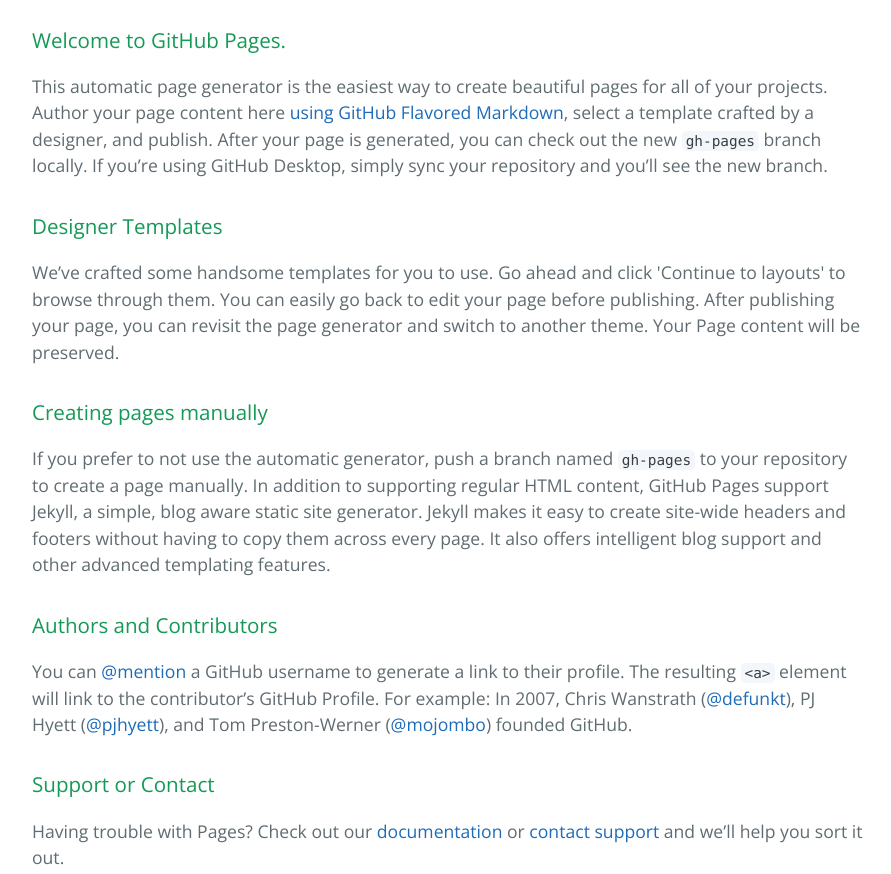
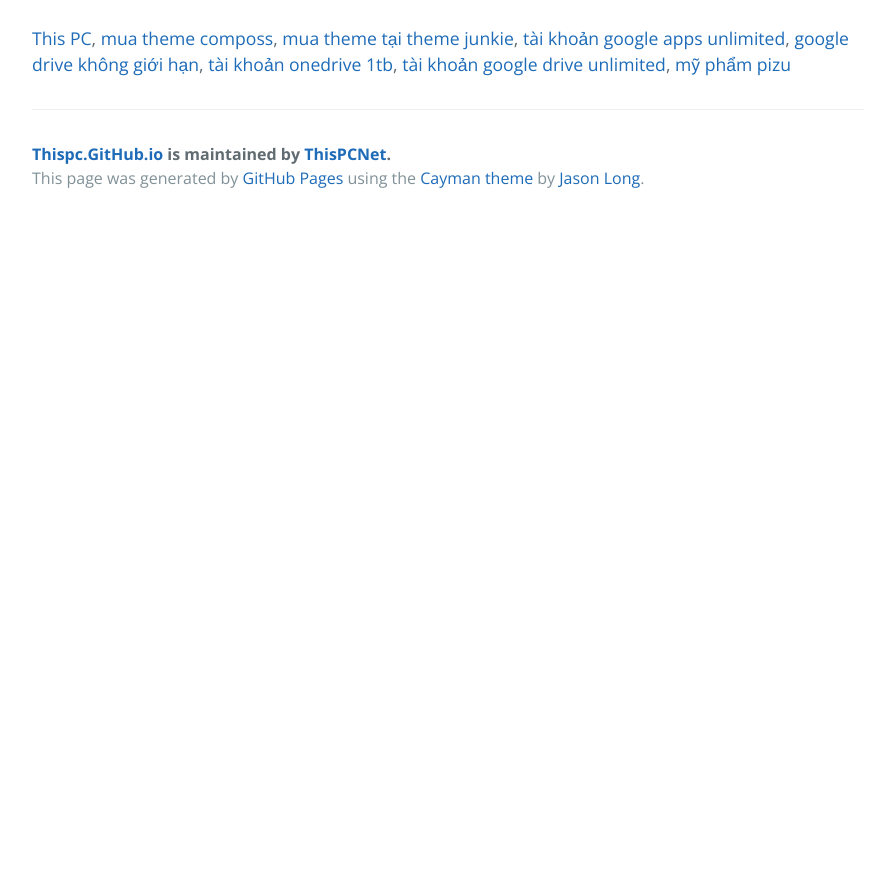
Before and after one commit to ThisPCNet/thispc.github.io, a plain HTML site: page index.html in a window 1280 px wide. Shown: the part 420-1294 px from the top of the page, without its empty margins (192-1083 px from the left). After the commit the page ends 800 px from the top, so only its background shows below. Drawn offline with nearby package versions, Linux system fonts and the light colour scheme.

```diff
--- a/index.html
+++ b/index.html
@@ -19,30 +19,7 @@
     </section>
 
     <section class="main-content">
-      <h3>
-<a id="welcome-to-github-pages" class="anchor" href="#welcome-to-github-pages" aria-hidden="true"><span aria-hidden="true" class="octicon octicon-link"></span></a>Welcome to GitHub Pages.</h3>
-
-<p>This automatic page generator is the easiest way to create beautiful pages for all of your projects. Author your page content here <a href="https://guides.github.com/features/mastering-markdown/">using GitHub Flavored Markdown</a>, select a template crafted by a designer, and publish. After your page is generated, you can check out the new <code>gh-pages</code> branch locally. If you’re using GitHub Desktop, simply sync your repository and you’ll see the new branch.</p>
-
-<h3>
-<a id="designer-templates" class="anchor" href="#designer-templates" aria-hidden="true"><span aria-hidden="true" class="octicon octicon-link"></span></a>Designer Templates</h3>
-
-<p>We’ve crafted some handsome templates for you to use. Go ahead and click 'Continue to layouts' to browse through them. You can easily go back to edit your page before publishing. After publishing your page, you can revisit the page generator and switch to another theme. Your Page content will be preserved.</p>
-
-<h3>
-<a id="creating-pages-manually" class="anchor" href="#creating-pages-manually" aria-hidden="true"><span aria-hidden="true" class="octicon octicon-link"></span></a>Creating pages manually</h3>
-
-<p>If you prefer to not use the automatic generator, push a branch named <code>gh-pages</code> to your repository to create a page manually. In addition to supporting regular HTML content, GitHub Pages support Jekyll, a simple, blog aware static site generator. Jekyll makes it easy to create site-wide headers and footers without having to copy them across every page. It also offers intelligent blog support and other advanced templating features.</p>
-
-<h3>
-<a id="authors-and-contributors" class="anchor" href="#authors-and-contributors" aria-hidden="true"><span aria-hidden="true" class="octicon octicon-link"></span></a>Authors and Contributors</h3>
-
-<p>You can <a href="https://help.github.com/articles/basic-writing-and-formatting-syntax/#mentioning-users-and-teams" class="user-mention">@mention</a> a GitHub username to generate a link to their profile. The resulting <code>&lt;a&gt;</code> element will link to the contributor’s GitHub Profile. For example: In 2007, Chris Wanstrath (<a href="https://github.com/defunkt" class="user-mention">@defunkt</a>), PJ Hyett (<a href="https://github.com/pjhyett" class="user-mention">@pjhyett</a>), and Tom Preston-Werner (<a href="https://github.com/mojombo" class="user-mention">@mojombo</a>) founded GitHub.</p>
-
-<h3>
-<a id="support-or-contact" class="anchor" href="#support-or-contact" aria-hidden="true"><span aria-hidden="true" class="octicon octicon-link"></span></a>Support or Contact</h3>
-
-<p>Having trouble with Pages? Check out our <a href="https://help.github.com/pages">documentation</a> or <a href="https://github.com/contact">contact support</a> and we’ll help you sort it out.</p>
+      <p><a href="https://thispc.net" title="This PC">This PC</a>, <a href="https://thispc.net/dich-vu/mua-theme-composs.html" title="mua theme composs">mua theme composs</a>, <a href="https://thispc.net/dich-vu/mua-theme-tai-theme-junkie.html" title="mua theme tại theme junkie">mua theme tại theme junkie</a>, <a href="https://thispc.net/dich-vu/google-drive-khong-gioi-han-va-onedrive-1tb.html" title="tài khoản google apps unlimited">tài khoản google apps unlimited</a>, <a href="https://thispc.net/dich-vu/google-drive-khong-gioi-han-va-onedrive-1tb.html" title="google drive không giới hạn">google drive không giới hạn</a>, <a href="https://thispc.net/dich-vu/google-drive-khong-gioi-han-va-onedrive-1tb.html" title="tài khoản onedrive 1tb">tài khoản onedrive 1tb</a>, <a href="https://thispc.net/dich-vu/google-drive-khong-gioi-han-va-onedrive-1tb.html" title="tài khoản google drive unlimited">tài khoản google drive unlimited</a>, <a href="http://pizushop.com" title="mỹ phẩm pizu">mỹ phẩm pizu</a></p>
 
       <footer class="site-footer">
         <span class="site-footer-owner"><a href="https://github.com/ThisPCNet/thispc.github.io">Thispc.GitHub.io</a> is maintained by <a href="https://github.com/ThisPCNet">ThisPCNet</a>.</span>
```
Also changed, not shown: params.json (+1 -1 lines).
